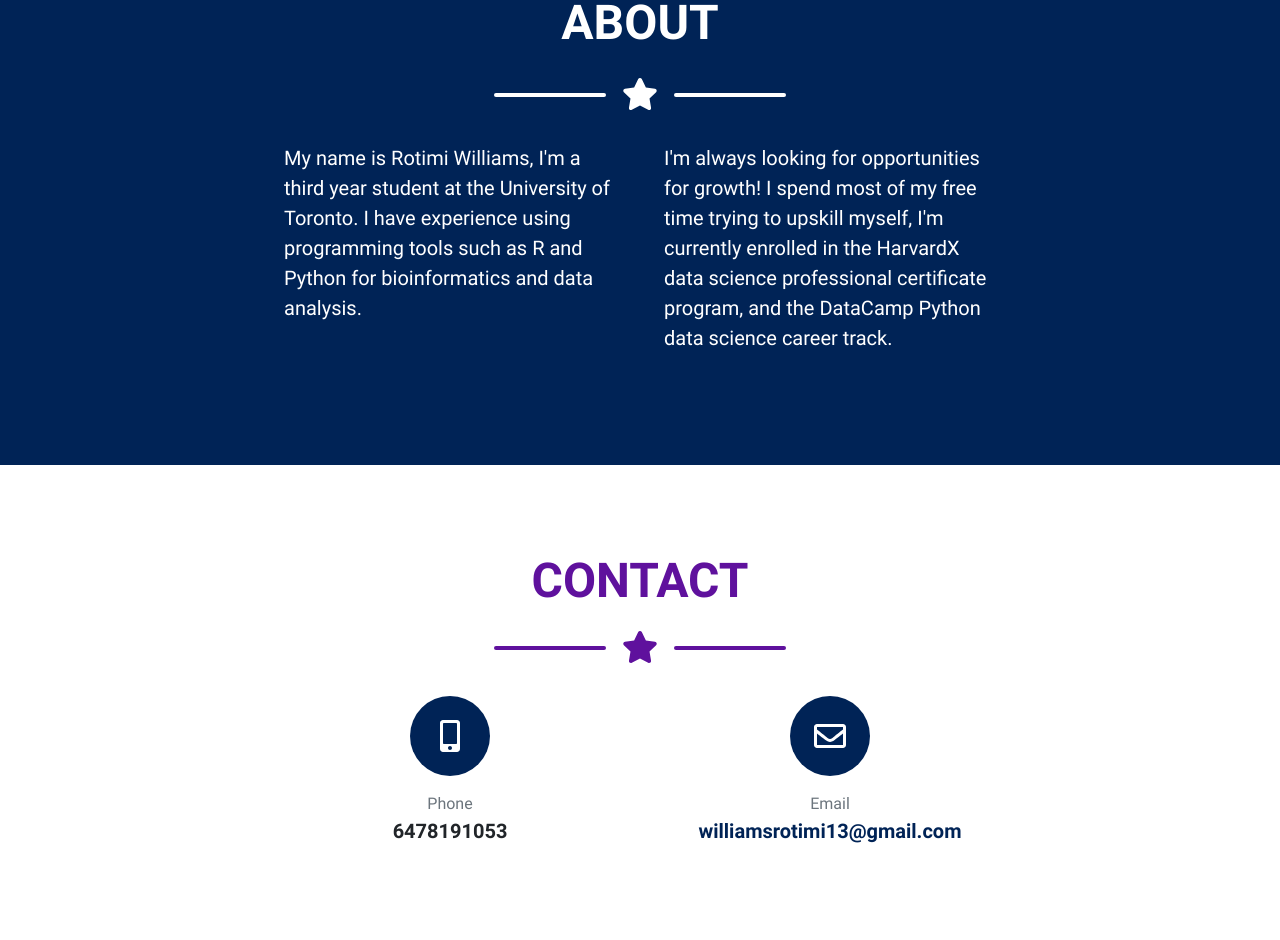
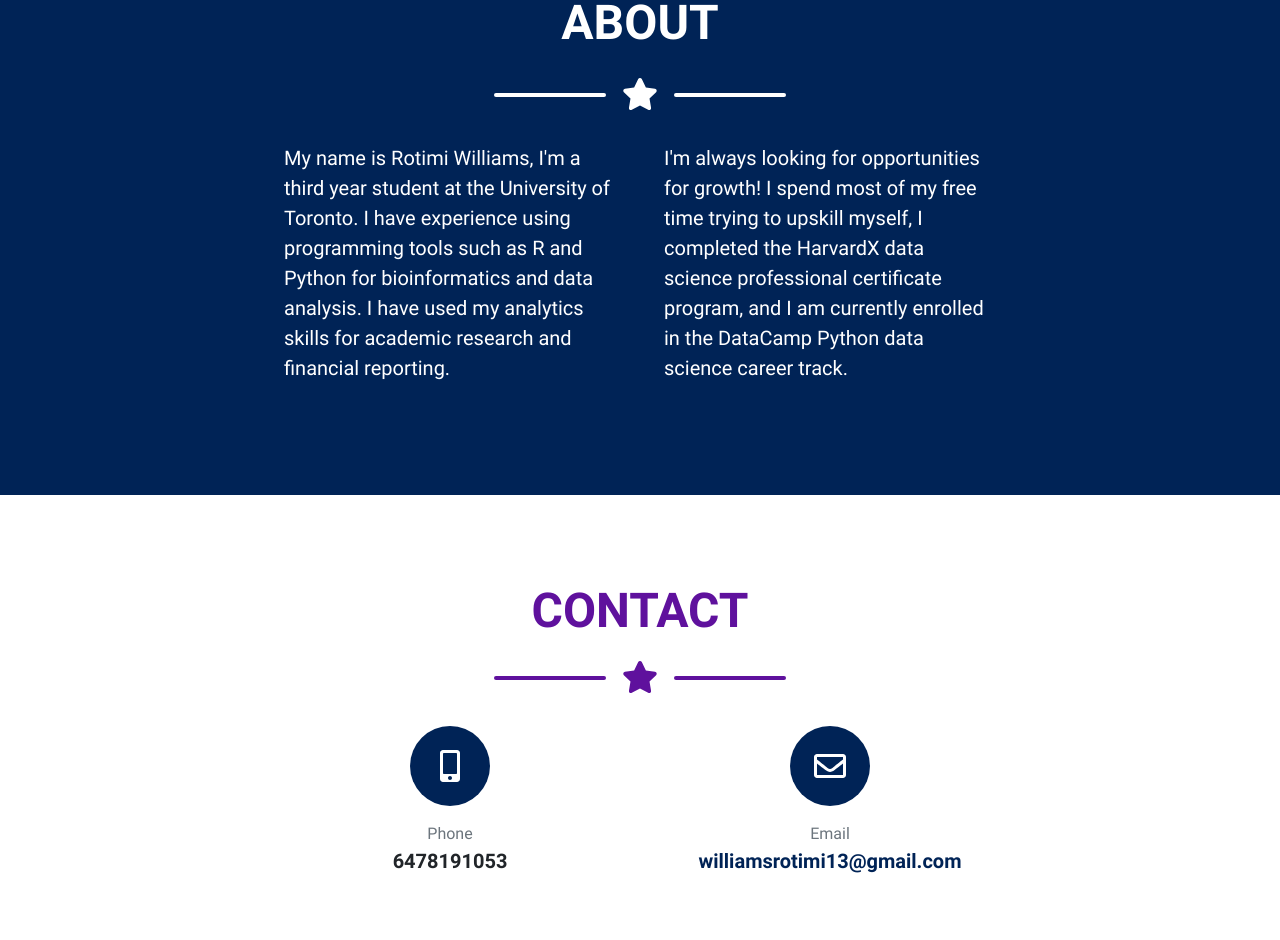
Before and after one commit to rotimifw/Portfolio, a plain HTML site: page index.html in a window 1280 px wide. Shown: the part 2661-3601 px from the top of the page. Drawn offline with nearby package versions, Linux system fonts and the light colour scheme.

Commit message:
Update index.html

```diff
--- a/index.html
+++ b/index.html
@@ -686,10 +686,10 @@
             <!-- About Section Content-->
             <div class="row">
                 <div class="col-lg-4 ml-auto">
-                    <p class="pre-wrap lead">My name is Rotimi Williams, I'm a third year student at the University of Toronto. I have experience using programming tools such as R and Python for bioinformatics and data analysis.</p>
+                    <p class="pre-wrap lead">My name is Rotimi Williams, I'm a third year student at the University of Toronto. I have experience using programming tools such as R and Python for bioinformatics and data analysis. I have used my analytics skills for academic research and financial reporting.</p>
                 </div>
                 <div class="col-lg-4 mr-auto">
-                    <p class="pre-wrap lead">I'm always looking for opportunities for growth! I spend most of my free time trying to upskill myself, I'm currently enrolled in the HarvardX data science professional certificate program, and the DataCamp Python data science career track.</p>
+                    <p class="pre-wrap lead">I'm always looking for opportunities for growth! I spend most of my free time trying to upskill myself, I completed the HarvardX data science professional certificate program, and I am currently enrolled in the DataCamp Python data science career track.</p>
                 </div>
             </div>
         </div>
```
